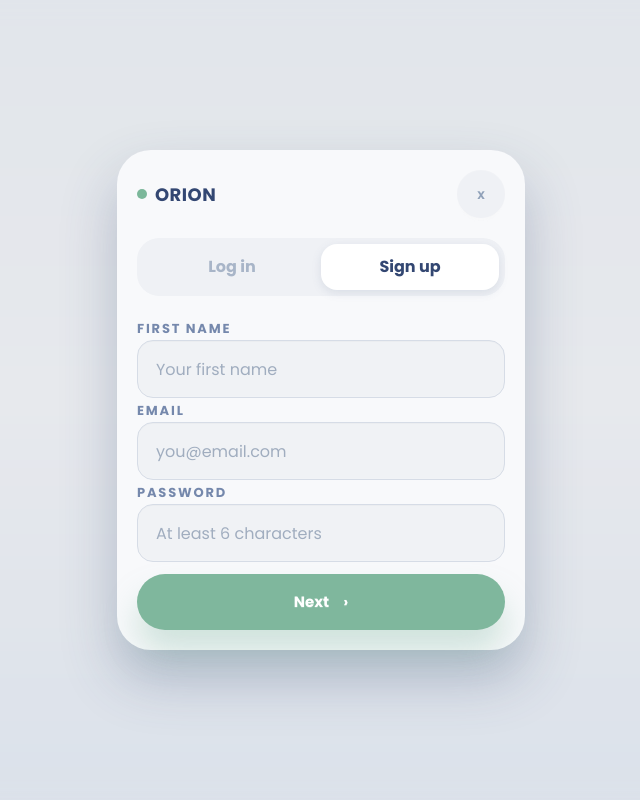
After one commit to Thisisme-Andrew/hackathon-cursor-2026, a Flask app: page /auth in a window 1280 px wide. The commit adds this page. Shown: the whole page, without its empty margins (319-959 px from the left). Run offline with Flask 3, Linux system fonts and the light colour scheme; style sheets or scripts are compiled from the project's sources.

Commit message:
completed homepage and login

```diff
--- /dev/null
+++ b/frontend/static/js/auth.js
@@ -0,0 +1,183 @@
+document.addEventListener("DOMContentLoaded", () => {
+    const root = document.querySelector("[data-auth-root]");
+    if (!root) {
+        return;
+    }
+
+    const tabLogin = document.getElementById("tab-login");
+    const tabSignup = document.getElementById("tab-signup");
+
+    const viewLogin = document.getElementById("view-login");
+    const viewSignup1 = document.getElementById("view-signup-step1");
+    const viewSignup2 = document.getElementById("view-signup-step2");
+
+    const authMessage = document.getElementById("auth-message");
+
+    const priorities = [
+        "Work",
+        "Health",
+        "Relationships",
+        "Finance",
+        "Personal Growth",
+        "Spirituality",
+        "Family",
+    ];
+
+    const priorityState = {
+        Work: 3,
+        Health: 3,
+        Relationships: 3,
+        Finance: 3,
+        "Personal Growth": 2,
+        Spirituality: 2,
+        Family: 3,
+    };
+
+    const priorityIcons = {
+        Work: '<svg xmlns="http://www.w3.org/2000/svg" viewBox="0 0 24 24" fill="none" stroke="currentColor" stroke-width="1.8"><rect x="3" y="7" width="18" height="13" rx="2"/><path d="M8 7V5a2 2 0 0 1 2-2h4a2 2 0 0 1 2 2v2"/><path d="M3 12h18"/></svg>',
+        Health: '<svg xmlns="http://www.w3.org/2000/svg" viewBox="0 0 24 24" fill="none" stroke="currentColor" stroke-width="1.8"><path d="M6 20c4-3 6-8 6-15"/><path d="M12 15c4 0 7-3 7-7"/><path d="M4 12c2 0 4 1 5 3"/></svg>',
+        Relationships: '<svg xmlns="http://www.w3.org/2000/svg" viewBox="0 0 24 24" fill="none" stroke="currentColor" stroke-width="1.8"><path d="M4 18v-8a3 3 0 0 1 3-3h10a3 3 0 0 1 3 3v6a3 3 0 0 1-3 3H9l-5 3v-4Z"/></svg>',
+        Finance: '<svg xmlns="http://www.w3.org/2000/svg" viewBox="0 0 24 24" fill="none" stroke="currentColor" stroke-width="1.8"><circle cx="12" cy="12" r="9"/><path d="M12 7v10"/><path d="M9 9c0-1.1 1.3-2 3-2s3 .9 3 2-1.3 2-3 2-3 .9-3 2 1.3 2 3 2 3-.9 3-2"/></svg>',
+        "Personal Growth": '<svg xmlns="http://www.w3.org/2000/svg" viewBox="0 0 24 24" fill="none" stroke="currentColor" stroke-width="1.8"><path d="M4 19h16"/><path d="M5 16l4-4 3 2 6-6"/><path d="M16 8h2v2"/></svg>',
+        Spirituality: '<svg xmlns="http://www.w3.org/2000/svg" viewBox="0 0 24 24" fill="none" stroke="currentColor" stroke-width="1.8"><path d="M12 3c0 4-4 5-4 9a4 4 0 0 0 8 0c0-4-4-5-4-9Z"/><path d="M8 16h8"/><path d="M9 19h6"/></svg>',
+        Family: '<svg xmlns="http://www.w3.org/2000/svg" viewBox="0 0 24 24" fill="none" stroke="currentColor" stroke-width="1.8"><path d="M3 11 12 4l9 7"/><path d="M5 10v10h14V10"/><path d="M10 20v-5h4v5"/></svg>',
+    };
+
+    const priorityIconColors = {
+        Work: "#7f5b63",
+        Health: "#97c05d",
+        Relationships: "#9b9bd9",
+        Finance: "#d1a54e",
+        "Personal Growth": "#8ca0d6",
+        Spirituality: "#d8a656",
+        Family: "#6fb596",
+    };
+
+    function setTabState(button, active) {
+        button.classList.toggle("active", active);
+    }
+
+    function hideAllViews() {
+        viewLogin.classList.add("hidden");
+        viewSignup1.classList.add("hidden");
+        viewSignup2.classList.add("hidden");
+    }
+
+    function showLogin() {
+        hideAllViews();
+        viewLogin.classList.remove("hidden");
+        setTabState(tabLogin, true);
+        setTabState(tabSignup, false);
+    }
+
+    function showSignupStep1() {
+        hideAllViews();
+        viewSignup1.classList.remove("hidden");
+        setTabState(tabLogin, false);
+        setTabState(tabSignup, true);
+    }
+
+    function showSignupStep2() {
+        hideAllViews();
+        viewSignup2.classList.remove("hidden");
+        setTabState(tabLogin, false);
+        setTabState(tabSignup, true);
+        renderPriorities();
+    }
+
+    function setMessage(text, isSuccess) {
+        authMessage.textContent = text;
+        authMessage.classList.remove("hidden", "bg-emerald-50", "text-emerald-700", "bg-red-50", "text-red-700");
+        if (isSuccess) {
+            authMessage.classList.add("bg-emerald-50", "text-emerald-700");
+        } else {
+            authMessage.classList.add("bg-red-50", "text-red-700");
+        }
+    }
+
+    function clearMessage() {
+        authMessage.textContent = "";
+        authMessage.classList.add("hidden");
+    }
+
+    function renderPriorities() {
+        const container = document.getElementById("priority-list");
+        container.innerHTML = "";
+
+        priorities.forEach((area) => {
+            const row = document.createElement("div");
+            row.className = "priority-row";
+
+            const label = document.createElement("span");
+            label.className = "priority-name";
+
+            const icon = document.createElement("span");
+            icon.className = "priority-icon";
+            icon.innerHTML = priorityIcons[area] || priorityIcons.Work;
+            icon.style.color = priorityIconColors[area] || "#8796b1";
+
+            const text = document.createElement("span");
+            text.textContent = area;
+
+            label.appendChild(icon);
+            label.appendChild(text);
+
+            const group = document.createElement("div");
+            group.className = "priority-score-group";
+
+            for (let i = 1; i <= 5; i += 1) {
+                const btn = document.createElement("button");
+                btn.type = "button";
+                btn.className = "priority-score";
+                btn.classList.toggle("active", i === priorityState[area]);
+                btn.textContent = String(i);
+                btn.addEventListener("click", () => {
+                    priorityState[area] = i;
+                    renderPriorities();
+                });
+                group.appendChild(btn);
+            }
+
+            row.appendChild(label);
+            row.appendChild(group);
+            container.appendChild(row);
+        });
+    }
+
+    // Temporary sample login credentials for local frontend demo only.
+    // Remove this block when backend auth/database integration is ready.
+    const demoLogin = {
+        email: "admin@gmail.com",
+        password: "123456",
+    };
+
+    tabLogin.addEventListener("click", showLogin);
+    tabSignup.addEventListener("click", showSignupStep1);
+    document.getElementById("go-signup").addEventListener("click", showSignupStep1);
+
+    document.getElementById("login-submit").addEventListener("click", () => {
+        const email = document.getElementById("login-email").value.trim();
+        const password = document.getElementById("login-password").value.trim();
+
+        if (email === demoLogin.email && password === demoLogin.password) {
+            setMessage("Demo login successful.", true);
+        } else {
+            setMessage("Invalid demo credentials. Try admin@gmail.com / 123456", false);
+        }
+    });
+
+    document.getElementById("signup-next").addEventListener("click", showSignupStep2);
+    document.getElementById("signup-back").addEventListener("click", showSignupStep1);
+
+    document.getElementById("signup-create").addEventListener("click", () => {
+        setMessage("Demo account created locally. Backend integration pending.", true);
+        showSignupStep1();
+    });
+
+    clearMessage();
+    if (root.dataset.initialMode === "login") {
+        showLogin();
+    } else {
+        showSignupStep1();
+    }
+});
--- /dev/null
+++ b/frontend/templates/auth.html
@@ -0,0 +1,287 @@
+<!doctype html>
+<html lang="en">
+
+<head>
+    <meta charset="UTF-8" />
+    <meta name="viewport" content="width=device-width, initial-scale=1.0" />
+    <title>Orion Auth</title>
+    <link rel="preconnect" href="https://fonts.googleapis.com" />
+    <link rel="preconnect" href="https://fonts.gstatic.com" crossorigin />
+    <link href="https://fonts.googleapis.com/css2?family=Poppins:wght@400;500;600;700;800&display=swap"
+        rel="stylesheet" />
+    <link rel="stylesheet" href="{{ url_for('static', filename='css/output.css') }}" />
+    <style>
+        :root {
+            --orion-navy: #334772;
+            --orion-navy-soft: #7588ac;
+            --orion-mint: #7fb79d;
+            --orion-bg: #f4f6fa;
+            --orion-line: #d6dce6;
+        }
+
+        body {
+            font-family: "Poppins", sans-serif;
+        }
+
+        .auth-card {
+            border-radius: 34px;
+            background: #f8f9fb;
+            box-shadow: 0 28px 55px rgba(64, 82, 120, 0.3);
+        }
+
+        .soft-tab-shell {
+            border-radius: 22px;
+            background: #eff1f5;
+            padding: 6px;
+        }
+
+        .soft-tab {
+            height: 46px;
+            border: 0;
+            border-radius: 16px;
+            font-size: 16px;
+            font-weight: 700;
+            color: #a8b5c8;
+            background: transparent;
+            box-shadow: none;
+            text-transform: none;
+        }
+
+        .soft-tab.active {
+            color: var(--orion-navy);
+            background: #ffffff;
+            box-shadow: 0 3px 10px rgba(97, 114, 147, 0.15);
+        }
+
+        .orion-input {
+            border-radius: 16px;
+            border: 1.6px solid var(--orion-line);
+            background: #f0f2f5;
+            color: #7082a4;
+            font-size: 16px;
+            padding-left: 18px;
+            height: 58px;
+        }
+
+        .orion-input::placeholder {
+            color: #a0adbf;
+            opacity: 1;
+        }
+
+        .orion-label {
+            margin-bottom: 10px;
+            color: var(--orion-navy-soft);
+            font-size: 13px;
+            letter-spacing: 0.14em;
+            font-weight: 700;
+            text-transform: uppercase;
+        }
+
+        .orion-cta {
+            border: 0;
+            border-radius: 999px;
+            height: 56px;
+            background: var(--orion-mint);
+            color: #fff;
+            font-size: 15px;
+            font-weight: 700;
+            text-transform: none;
+            box-shadow: 0 22px 32px rgba(130, 184, 160, 0.34);
+        }
+
+        .orion-cta:hover {
+            background: #73ab90;
+        }
+
+        .priority-title {
+            color: var(--orion-navy-soft);
+            font-size: 14px;
+            font-weight: 700;
+            letter-spacing: 0.1em;
+            line-height: 1.5;
+            text-transform: uppercase;
+        }
+
+        .priority-subtitle {
+            color: #a3afc1;
+            font-size: 12px;
+            font-weight: 500;
+        }
+
+        .priority-row {
+            display: grid;
+            grid-template-columns: minmax(0, 1fr) auto;
+            align-items: center;
+            gap: 10px;
+            margin-top: 9px;
+        }
+
+        .priority-name {
+            display: inline-flex;
+            align-items: center;
+            gap: 8px;
+            color: var(--orion-navy);
+            font-size: 14px;
+            line-height: 1.1;
+            font-weight: 600;
+        }
+
+        .priority-icon {
+            display: inline-flex;
+            align-items: center;
+            justify-content: center;
+            width: 18px;
+            height: 18px;
+            color: #8796b1;
+            flex: 0 0 18px;
+        }
+
+        .priority-score-group {
+            display: inline-flex;
+            align-items: center;
+            gap: 7px;
+        }
+
+        .priority-score {
+            width: 34px;
+            height: 34px;
+            border-radius: 999px;
+            border: 0;
+            font-size: 14px;
+            font-weight: 700;
+            color: #8e9db5;
+            background: #ecedf1;
+            transition: all .12s ease;
+        }
+
+        .priority-score.active {
+            background: var(--orion-mint);
+            color: #fff;
+            box-shadow: 0 6px 16px rgba(127, 183, 157, 0.35);
+        }
+
+        @media (max-width: 420px) {
+
+            .soft-tab,
+            .orion-cta {
+                font-size: 15px;
+            }
+
+            .priority-name {
+                font-size: 13px;
+            }
+
+            .orion-label {
+                font-size: 12px;
+            }
+
+            .priority-title {
+                font-size: 13px;
+            }
+
+            .orion-input {
+                font-size: 15px;
+                height: 54px;
+            }
+        }
+    </style>
+</head>
+
+<body class="min-h-screen bg-gradient-to-b from-[#f7fafc] via-white to-[#eef4fb] text-slate-700">
+    <div class="pointer-events-none fixed inset-0 bg-[#aeb5c2]/30 backdrop-blur-sm"></div>
+
+    <main class="relative z-10 mx-auto flex min-h-screen w-full max-w-md items-center px-5 py-7">
+        <section class="auth-card w-full p-5 sm:p-5" data-auth-root data-initial-mode="{{ initial_mode }}">
+            <div class="mb-5 flex items-center justify-between">
+                <div class="flex items-center gap-2">
+                    <span class="h-2.5 w-2.5 rounded-full bg-[#7bb79a]"></span>
+                    <h1 class="text-[18px] font-bold tracking-wide text-[#334772]">ORION</h1>
+                </div>
+                <a href="{{ url_for('home') }}"
+                    class="btn btn-circle h-12 w-12 border-0 bg-[#eff1f5] text-slate-400 hover:bg-[#e8ecf2]">x</a>
+            </div>
+
+            <div class="soft-tab-shell mb-5 grid grid-cols-2">
+                <button id="tab-login" type="button" class="soft-tab">Log in</button>
+                <button id="tab-signup" type="button" class="soft-tab">Sign up</button>
+            </div>
+
+            <p id="auth-message" class="mb-3 hidden rounded-xl px-3 py-2 text-sm"></p>
+
+            <div id="view-login" class="hidden space-y-4">
+                <label class="form-control w-full">
+                    <span class="orion-label label-text">Email</span>
+                    <input id="login-email" type="email" placeholder="you@email.com"
+                        class="orion-input input input-bordered w-full" />
+                </label>
+
+                <label class="form-control w-full">
+                    <span class="orion-label label-text">Password</span>
+                    <div class="relative">
+                        <input id="login-password" type="password" placeholder="Your password"
+                            class="orion-input input input-bordered w-full pr-12" />
+                        <span class="pointer-events-none absolute right-4 top-1/2 -translate-y-1/2 text-[#a1afc2]">
+                            <svg xmlns="http://www.w3.org/2000/svg" class="h-5 w-5" fill="none" viewBox="0 0 24 24"
+                                stroke="currentColor" stroke-width="1.8">
+                                <path stroke-linecap="round" stroke-linejoin="round"
+                                    d="M2.25 12s3.75-6.75 9.75-6.75S21.75 12 21.75 12s-3.75 6.75-9.75 6.75S2.25 12 2.25 12Z" />
+                                <circle cx="12" cy="12" r="3" />
+                            </svg>
+                        </span>
+                    </div>
+                </label>
+
+                <button id="login-submit" type="button" class="orion-cta btn mt-3 w-full">
+                    Log in <span class="ml-2">&rsaquo;</span>
+                </button>
+
+                <p class="pt-1 text-center text-[12px] text-[#a1aec2]">
+                    No account? <button id="go-signup" type="button" class="font-bold text-[#6ea789]">Sign up</button>
+                </p>
+            </div>
+
+            <div id="view-signup-step1" class="hidden space-y-4">
+                <label class="form-control w-full">
+                    <span class="orion-label label-text">First name</span>
+                    <input id="signup-firstname" type="text" placeholder="Your first name"
+                        class="orion-input input input-bordered w-full" />
+                </label>
+
+                <label class="form-control w-full">
+                    <span class="orion-label label-text">Email</span>
+                    <input id="signup-email" type="email" placeholder="you@email.com"
+                        class="orion-input input input-bordered w-full" />
+                </label>
+
+                <label class="form-control w-full">
+                    <span class="orion-label label-text">Password</span>
+                    <input id="signup-password" type="password" placeholder="At least 6 characters"
+                        class="orion-input input input-bordered w-full" />
+                </label>
+
+                <button id="signup-next" type="button" class="orion-cta btn mt-3 w-full">
+                    Next <span class="ml-2">&rsaquo;</span>
+                </button>
+            </div>
+
+            <div id="view-signup-step2" class="hidden space-y-3">
+                <h2 class="priority-title">How important are these areas to
+                    you?</h2>
+                <p class="priority-subtitle">1 = lowest priority - 5 = highest priority</p>
+
+                <div id="priority-list"></div>
+
+                <button id="signup-create" type="button" class="orion-cta btn mt-2 w-full">
+                    Create account <span class="ml-2">&rsaquo;</span>
+                </button>
+                <button id="signup-back" type="button" class="btn btn-ghost w-full text-[15px] text-[#a9b4c6]">&larr;
+                    Back</button>
+            </div>
+
+        </section>
+    </main>
+
+    <script src="{{ url_for('static', filename='js/auth.js') }}" defer></script>
+</body>
+
+</html>
--- a/tailwind.css
+++ b/tailwind.css
@@ -4,3 +4,4 @@
 
 /* Scan Jinja/HTML templates to generate only used classes. */
 @source "./frontend/templates/**/*.{html,jinja,j2}";
+@source "./frontend/static/js/**/*.js";
```
Also changed, not shown: backend/app/__init__.py (+8 -1 lines), frontend/templates/index.html (+192 -21 lines).
